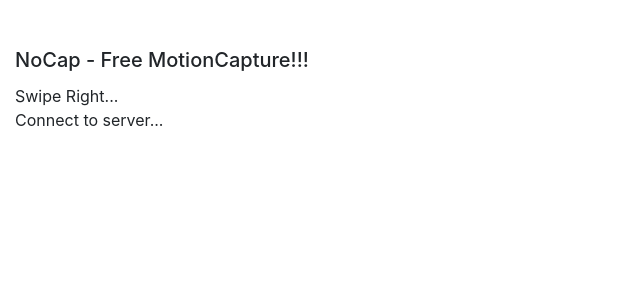
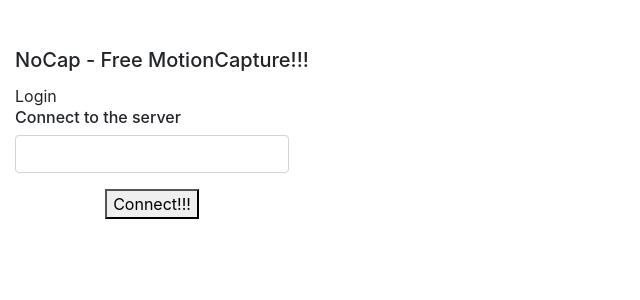
Before and after one commit to mathstracted/nocapweb, an Angular app: page /login in a window 1280 px wide. Shown: the top 300 px of the page, without its empty margins (0-640 px from the left). Built offline with nearby package versions, Linux system fonts and the light colour scheme.

Commit message:
HTML for connecting to server added.

```diff
--- a/package.json
+++ b/package.json
@@ -27,6 +27,7 @@
     "mtd-loader": "0.0.1",
     "rxjs": "~6.5.4",
     "tslib": "^1.10.0",
+    "ws": "^7.2.3",
     "zone.js": "~0.10.2"
   },
   "devDependencies": {
@@ -34,9 +35,10 @@
     "@angular/cli": "~9.0.2",
     "@angular/compiler-cli": "~9.0.1",
     "@angular/language-service": "~9.0.1",
-    "@types/node": "^12.11.1",
     "@types/jasmine": "~3.5.0",
     "@types/jasminewd2": "~2.0.3",
+    "@types/node": "^12.11.1",
+    "@types/ws": "^7.2.3",
     "codelyzer": "^5.1.2",
     "jasmine-core": "~3.5.0",
     "jasmine-spec-reporter": "~4.2.1",
--- /dev/null
+++ b/src/app/form-layout.scss
@@ -0,0 +1,13 @@
+@mixin form-style($form-width, $control-width){
+    @media (orientation: portrait) {
+        form {
+            width: $form-width;
+            div.form-group {
+                width: 100%;
+                input {
+                    width: $control-width;
+                }
+            }
+        }
+    }
+}
--- a/src/app/login/login.component.html
+++ b/src/app/login/login.component.html
@@ -4,10 +4,20 @@
     </h5>
     <div class="d-flex flex-column flex-wrap mt-1">
         <section>
-            Swipe Right...
+            Login
         </section>
         <section>
-            Connect to server...
+            <h6>
+                Connect to the server
+            </h6>
+            <section>
+                <form class="d-flex">
+                    <div class="form-group d-flex flex-column align-items-center">
+                        <input type="url" class="mb-3 form-control">
+                        <button class="primary" type="submit">Connect!!!</button>
+                    </div>
+                </form>
+            </section>
         </section>
     </div>
 </article>
--- a/src/app/login/login.component.scss
+++ b/src/app/login/login.component.scss
@@ -1,3 +1,6 @@
+@import '../form-layout.scss';
 @import '../common-layout.scss';
 
-@include common-layout
+@include common-layout;
+
+@include form-style(100%, 90%);
--- a/src/app/motion-capture/capture-motion/capture-motion.component.html
+++ b/src/app/motion-capture/capture-motion/capture-motion.component.html
@@ -4,7 +4,6 @@
     </h5>
     <div class="d-flex flex-column flex-wrap mt-1">
         <section>
-            Call Count: {{callCount}}
             {{accelaration | json}}
         </section>
     </div>
--- a/src/app/motion-capture/capture-motion/capture-motion.component.ts
+++ b/src/app/motion-capture/capture-motion/capture-motion.component.ts
@@ -19,9 +19,9 @@ export class CaptureMotionComponent implements OnInit, OnDestroy {
 
   captureMotionRotation(event: DeviceMotionEvent) {
     this.callCount++;
-    this.accelaration.x = event.acceleration.x;
-    this.accelaration.y = event.acceleration.y;
-    this.accelaration.z = event.acceleration.z;
+    this.accelaration.x = Math.floor(event.acceleration.x);
+    this.accelaration.y = Math.floor(event.acceleration.y);
+    this.accelaration.z = Math.floor(event.acceleration.z);
   }
 
   ngOnInit(): void {
```
Also changed, not shown: 1 other file (tests, documents, lock files or other folders).
